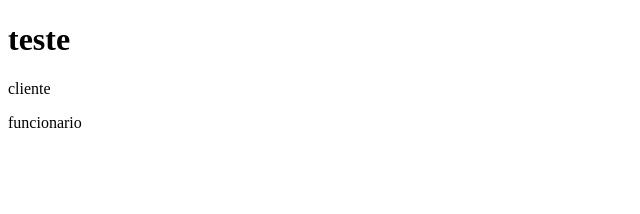
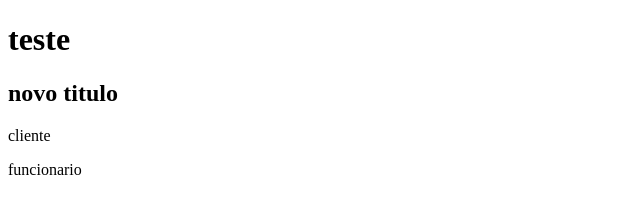
Before and after one commit to zaszui/projeto-teste, a plain HTML site: page index.html in a window 1280 px wide. Shown: the whole page, without its empty margins (0-640 px from the left). Drawn offline with Linux system fonts and the light colour scheme.

Commit message:
novo titulo

```diff
--- a/index.html
+++ b/index.html
@@ -7,6 +7,7 @@
 </head>
 <body>
     <h1>teste</h1>
+    <h2>novo titulo</h2>
     <p>cliente</p>
     <p>funcionario</p>
 </body>
```
